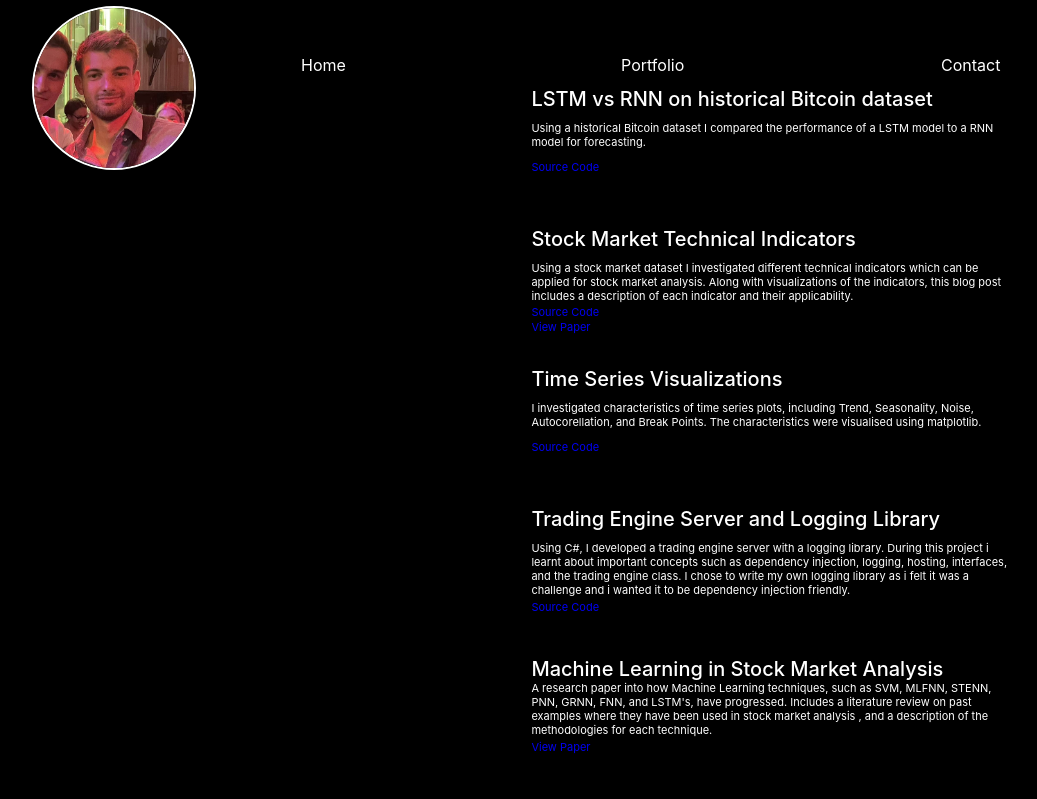
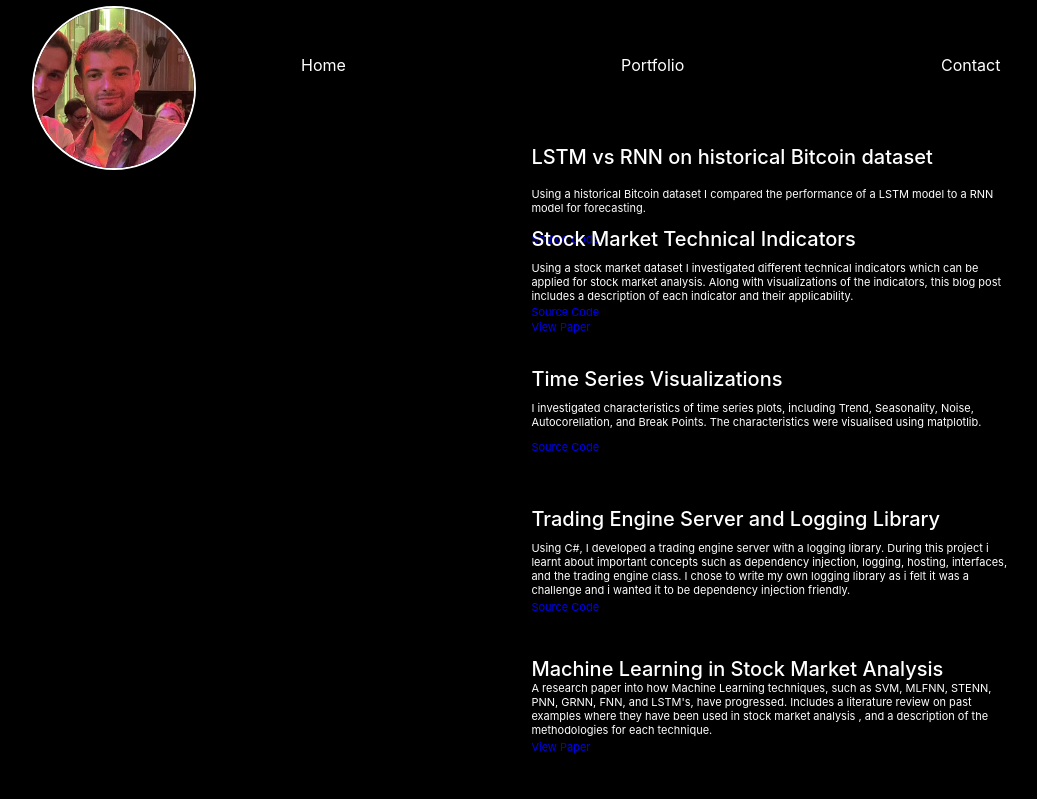
Before and after one commit to jacobhay2626/Portfolio_App_1, a React (Create React App) app: page /port in a window 1280 px wide. Shown: the top 799 px of the page, without its empty margins (19-1056 px from the left). Built offline with nearby package versions, Linux system fonts and the light colour scheme.

Commit message:
Ready for deployment 3

```diff
--- a/src/App.css
+++ b/src/App.css
@@ -147,7 +147,7 @@
   width: 254px;
   height: 250px;
   position: absolute;
-  right: 40vw;
+  right: 42vw;
   top: -15vh;
 }
 
@@ -174,7 +174,7 @@
 .RNN_v_LSTM_title{
   position: absolute;
   left: 43vw;
-  top: 70px;
+  top: 16vh;
   font-size: 20px;
   text-decoration: none;
   color: white;
@@ -186,7 +186,7 @@
   width: 480px;
   position: absolute;
   left: 43vw;
-  top: 110px;
+  top: 22vh;
   color: white;
 }
 
@@ -195,7 +195,7 @@
   text-decoration: none;
   position: absolute;
   left: 43vw;
-  top: 160px;
+  top: 29vh;
 }
 
 .SM_tech_indicators_title{
```
